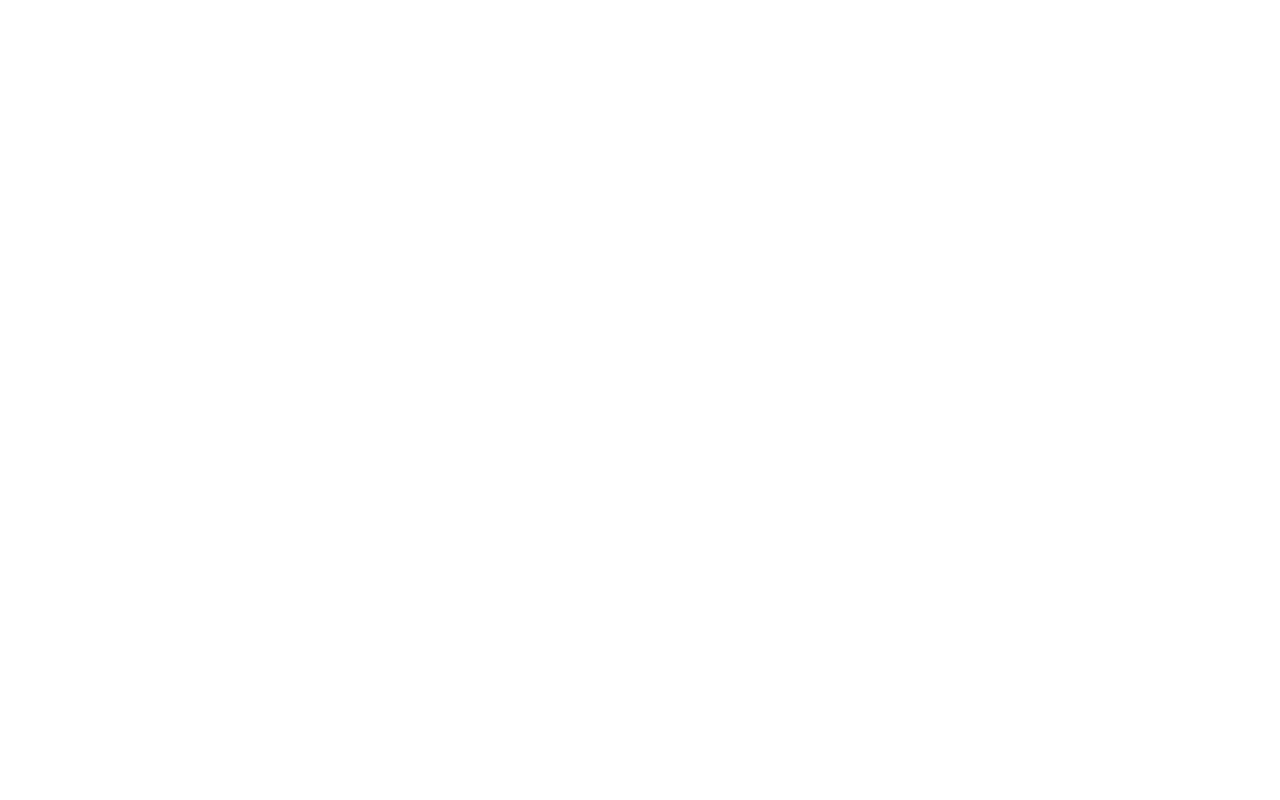
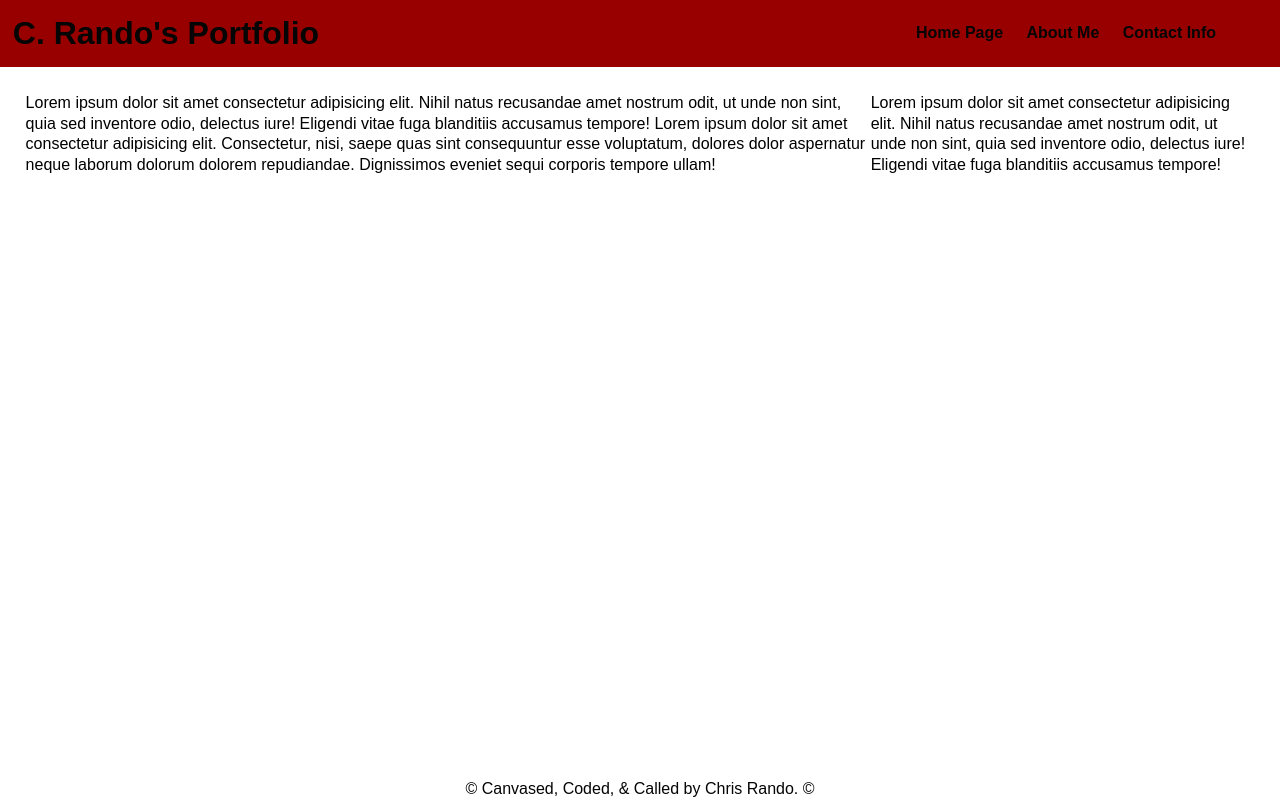
Before and after one commit to c-Rando/Portfolio, a plain HTML site: page index.html in a window 1280 px wide. Drawn offline with Linux system fonts and the light colour scheme.

Commit message:
morning repo dump

```diff
--- a/assets/reset.css
+++ b/assets/reset.css
@@ -0,0 +1,41 @@
+* {
+  margin: 0;
+  padding: 0;
+  box-sizing: border-box;
+}
+
+html {
+  height: 100%;
+}
+
+body {
+  min-height: 100%;
+  line-height: 1;
+  font-family: sans-serif;
+}
+
+h1,
+h2,
+h3,
+h4,
+h5,
+h6 {
+  font-size: 100%;
+}
+
+input,
+select,
+option,
+optgroup,
+textarea,
+button,
+pre,
+code {
+  font-size: 100%;
+  font-family: inherit;
+}
+
+ol,
+ul {
+  list-style: none;
+}
--- a/assets/style.css
+++ b/assets/style.css
@@ -0,0 +1,66 @@
+:root {
+    /* declare a variable with `--` syntax */
+    --med-red: #980000;
+    --light: #fff;
+    --navlink-color: #040504;
+  }
+
+  body {
+    display: flex;
+    flex-direction: column;
+    line-height: 1.3;
+  }
+
+
+header {
+    display: flex;
+    justify-content: space-between;
+    align-items: center;
+    padding: 1%;
+    /* use CSS var() function to reference a variable created above */
+    background-color: var(--med-red);
+    color: var(--navlink-color);
+    padding-right: 5%;
+  }
+
+h1 {
+    font-size: 200%;
+  }
+
+
+a[href*='.css']::after {
+    content: '📝';
+    display: inline-block;
+    margin-left: 3px;
+  }
+
+nav ul {
+    display: flex;
+    justify-content: space-between;
+    min-width: 300px;
+  }
+
+  nav a {
+    background-color: unset;
+    color: var(--navlink-color);
+    font-weight: bold;
+    text-decoration: none;
+  }
+
+  nav a:hover {
+    color: var(--light);
+  }
+
+  main {
+    display: flex;
+    flex: 1 1 0;
+    max-width: 96%;
+    margin: 2% auto;
+  }
+
+  footer {
+      display: flex;
+      justify-content: center;
+      color: var(--navlink-color );
+      content: ;
+  }
--- a/index.html
+++ b/index.html
@@ -1,12 +1,49 @@
 <!DOCTYPE html>
 <html lang="en">
+
+
 <head>
     <meta charset="UTF-8">
     <meta http-equiv="X-UA-Compatible" content="IE=edge">
     <meta name="viewport" content="width=device-width, initial-scale=1.0">
-    <title>Document</title>
+    <title>Portfolio</title>
+    <link rel="stylesheet" href="./assets/reset.css"/>
+    <link rel="stylesheet" href="./assets/style.css"/>
 </head>
+
+
 <body>
 
+  <header>
+    <h1>C. Rando's Portfolio</h1>
+    <nav>
+      <ul>
+        <li><a href="#">Home Page</a></li>
+        <li><a href="#">About Me</a></li>
+        <li><a href="#">Contact Info</a></li>
+      </ul>
+    </nav>
+  </header>
+  <main>
+
+
+    <p>Lorem ipsum dolor sit amet consectetur adipisicing elit. Nihil natus recusandae amet nostrum odit, ut unde
+        non sint, quia sed inventore odio, delectus iure! Eligendi vitae fuga blanditiis accusamus tempore! Lorem
+        ipsum dolor sit amet consectetur adipisicing elit. Consectetur, nisi, saepe quas sint consequuntur esse
+        voluptatum, dolores dolor aspernatur neque laborum dolorum dolorem repudiandae. Dignissimos eveniet sequi
+        corporis tempore ullam!</p>
+    <p>Lorem ipsum dolor sit amet consectetur adipisicing elit. Nihil natus recusandae amet nostrum odit, ut unde
+        non sint, quia sed inventore odio, delectus iure! Eligendi vitae fuga blanditiis accusamus tempore!</p>
+
+
+
+  </main>
+
+  <footer>
+    © Canvased, Coded, & Called by Chris Rando. ©
+  </footer>
+
 </body>
+
+
 </html>
```
